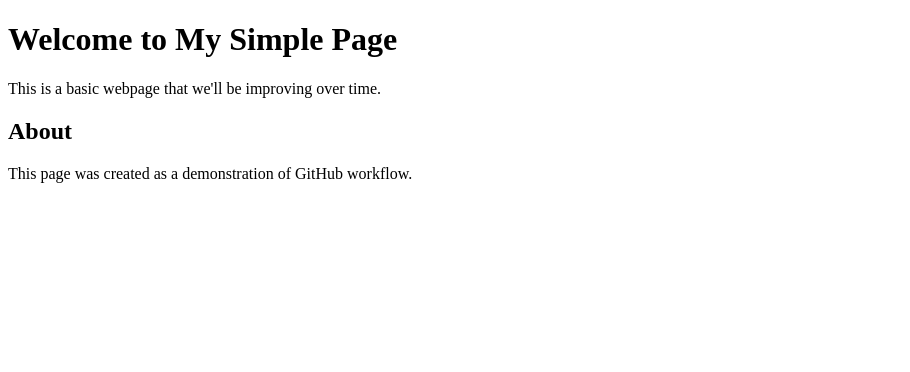
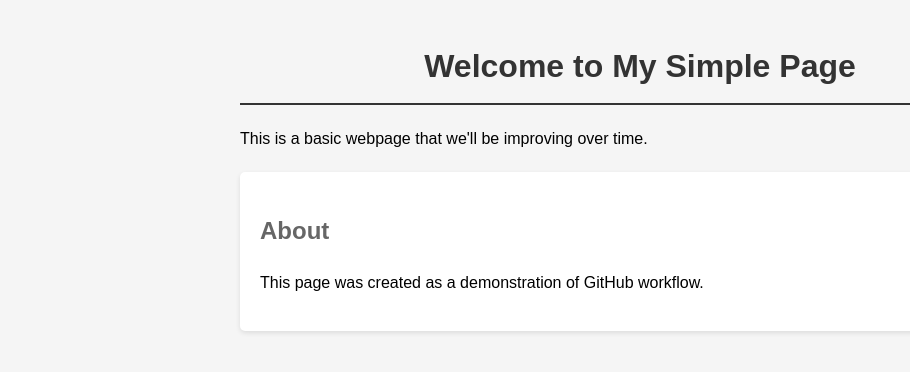
Before and after one commit to AndreF343/simple-page, a plain HTML site: page index.html in a window 1280 px wide. Shown: the whole page, without its empty margins (0-910 px from the left). Drawn offline with Linux system fonts and the light colour scheme.

Commit message:
Add CSS styling to improve appearance

```diff
--- a/index.html
+++ b/index.html
@@ -4,6 +4,7 @@
     <meta charset="UTF-8">
     <meta name="viewport" content="width=device-width, initial-scale=1.0">
     <title>Welcome to My Page</title>
+    <link rel="stylesheet" href="styles.css">
 </head>
 <body>
     <h1>Welcome to My Simple Page</h1>
--- /dev/null
+++ b/styles.css
@@ -0,0 +1,27 @@
+body {
+    font-family: Arial, sans-serif;
+    line-height: 1.6;
+    max-width: 800px;
+    margin: 0 auto;
+    padding: 20px;
+    background-color: #f5f5f5;
+}
+
+h1 {
+    color: #333;
+    text-align: center;
+    border-bottom: 2px solid #333;
+    padding-bottom: 10px;
+}
+
+h2 {
+    color: #666;
+}
+
+section {
+    background-color: white;
+    padding: 20px;
+    border-radius: 5px;
+    box-shadow: 0 2px 5px rgba(0,0,0,0.1);
+    margin-top: 20px;
+}
```
